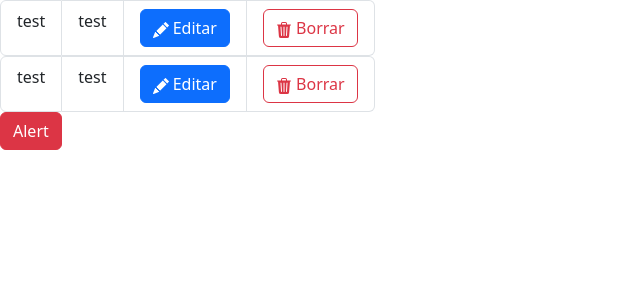
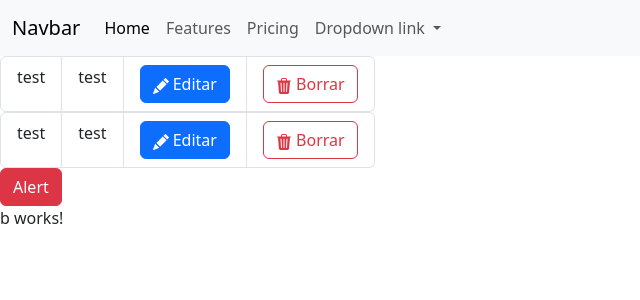
Before and after one commit to Alejandro142003/Notea, an Angular app: page /b in a window 1280 px wide. Before the commit this address led to /. Shown: the top 300 px of the page, without its empty margins (0-640 px from the left). Built offline with nearby package versions, Linux system fonts and the light colour scheme.

Commit message:
Cambios antes de arreglar Bootstrap

```diff
--- a/src/app/app-routing.module.ts
+++ b/src/app/app-routing.module.ts
@@ -1,7 +1,15 @@
 import { NgModule } from '@angular/core';
 import { RouterModule, Routes } from '@angular/router';
+import { AComponent } from './pages/a/a.component';
+import { BComponent } from './pages/b/b.component';
+import { Error404Component } from './pages/error404/error404.component';
 
-const routes: Routes = [];
+const routes: Routes = [
+  {path:'a',component:AComponent},
+  {path:'b',component:BComponent},
+  {path:'',redirectTo:'/a',pathMatch:'full'},
+  {path:'**', component:Error404Component}
+];
 
 @NgModule({
   imports: [RouterModule.forRoot(routes)],
--- a/src/app/app.component.html
+++ b/src/app/app.component.html
@@ -11,6 +11,38 @@
 </head>
 
 <body>
+  <nav class="navbar navbar-expand-lg bg-body-tertiary">
+    <div class="container-fluid">
+      <a class="navbar-brand" href="#">Navbar</a>
+      <button class="navbar-toggler" type="button" data-bs-toggle="collapse" data-bs-target="#navbarNavDropdown"
+        aria-controls="navbarNavDropdown" aria-expanded="false" aria-label="Toggle navigation">
+        <span class="navbar-toggler-icon"></span>
+      </button>
+      <div class="collapse navbar-collapse" id="navbarNavDropdown">
+        <ul class="navbar-nav">
+          <li class="nav-item">
+            <a class="nav-link active" aria-current="page" href="#">Home</a>
+          </li>
+          <li class="nav-item">
+            <a class="nav-link" href="#">Features</a>
+          </li>
+          <li class="nav-item">
+            <a class="nav-link" href="#">Pricing</a>
+          </li>
+          <li class="nav-item dropdown">
+            <a class="nav-link dropdown-toggle" href="#" role="button" data-bs-toggle="dropdown" aria-expanded="false">
+              Dropdown link
+            </a>
+            <ul class="dropdown-menu">
+              <li><a class="dropdown-item" href="#">Action</a></li>
+              <li><a class="dropdown-item" href="#">Another action</a></li>
+              <li><a class="dropdown-item" href="#">Something else here</a></li>
+            </ul>
+          </li>
+        </ul>
+      </div>
+    </div>
+  </nav>
   <app-note [note]="{title:'test', description:'test'}" (editNote)="this.editingNote($event)"
     (removeNote)="this.removingNote($event)"></app-note>
   <app-note [note]="{title:'test', description:'test'}" (editNote)="this.editingNote($event)"
--- /dev/null
+++ b/src/app/pages/a/a.component.ts
@@ -0,0 +1,18 @@
+import { Component } from '@angular/core';
+import { CommonModule } from '@angular/common';
+
+@Component({
+  selector: 'app-a',
+  standalone: true,
+  imports: [CommonModule],
+  template: `
+    <p>
+      a works!
+    </p>
+  `,
+  styles: [
+  ]
+})
+export class AComponent {
+
+}
--- /dev/null
+++ b/src/app/pages/b/b.component.ts
@@ -0,0 +1,18 @@
+import { Component } from '@angular/core';
+import { CommonModule } from '@angular/common';
+
+@Component({
+  selector: 'app-b',
+  standalone: true,
+  imports: [CommonModule],
+  template: `
+    <p>
+      b works!
+    </p>
+  `,
+  styles: [
+  ]
+})
+export class BComponent {
+
+}
--- /dev/null
+++ b/src/app/pages/error404/error404.component.ts
@@ -0,0 +1,18 @@
+import { Component } from '@angular/core';
+import { CommonModule } from '@angular/common';
+
+@Component({
+  selector: 'app-error404',
+  standalone: true,
+  imports: [CommonModule],
+  template: `
+    <p>
+      error404 works!
+    </p>
+  `,
+  styles: [
+  ]
+})
+export class Error404Component {
+
+}
```
